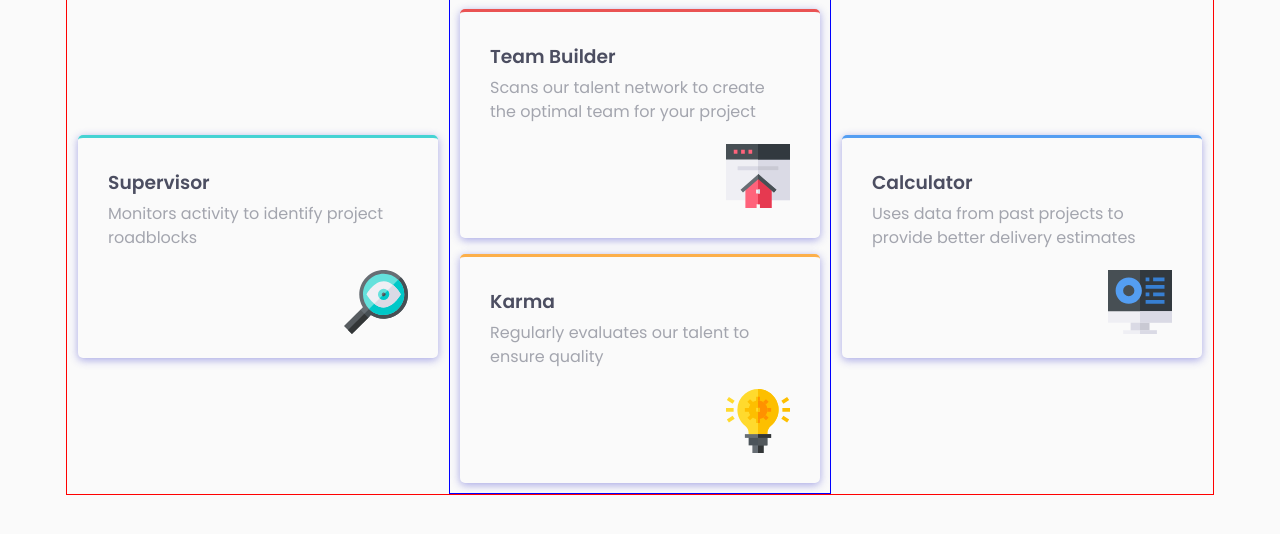
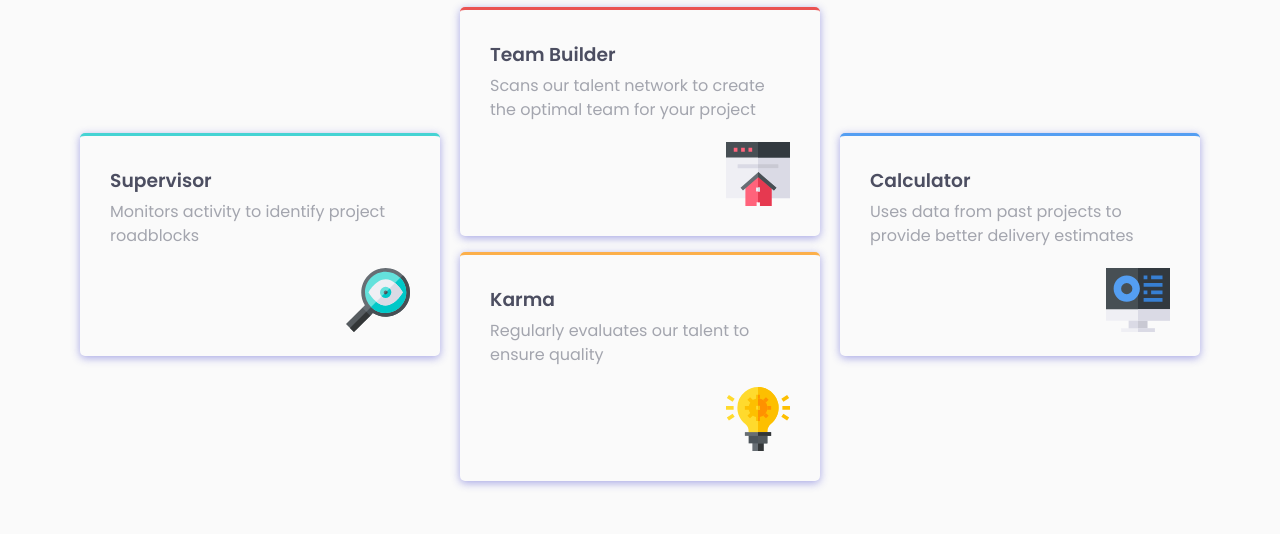
Before and after one commit to KristaCalleja/four-cards, a plain HTML site: page index.html in a window 1280 px wide. Shown: the part 240-774 px from the top of the page. Drawn offline with Linux system fonts and the light colour scheme.

Commit message:
Remove borders

```diff
--- a/style.css
+++ b/style.css
@@ -73,16 +73,12 @@ img {
 /* Cards full-screen properties */
 
 .card-grid {
-    border: 1px red solid;
-
     display: grid;
     grid-template-columns: 1fr 1fr 1fr;
     align-items: center;
 }
 
 .two-card-grid {
-    border: 1px blue solid;
-
     display: flex;
     grid-gap: 16px;
     flex-direction: column;
```
